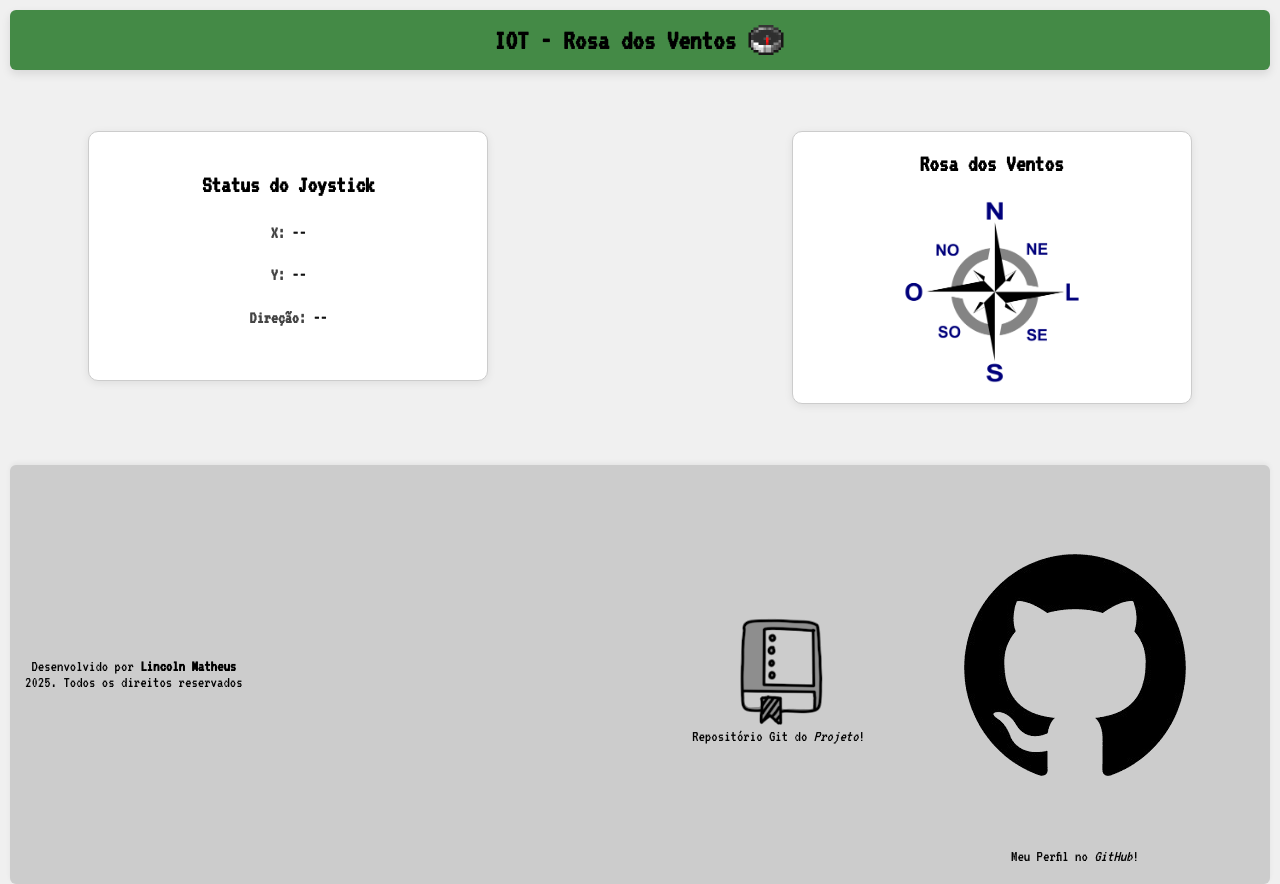
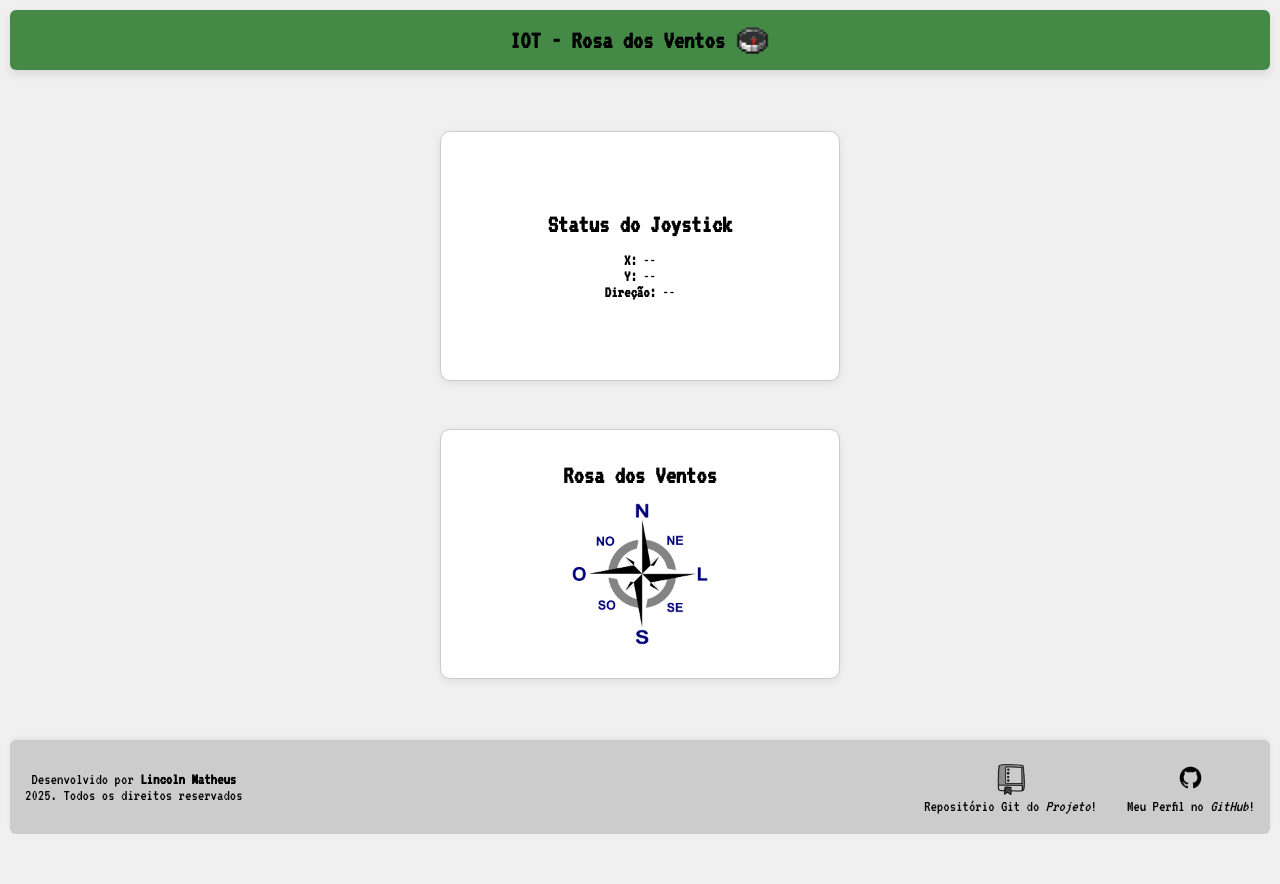
Before and after one commit to LincolnMatheus97/Api-Iot-RSE, a Flask app: page /dashboard/joystick in a window 1280 px wide. After the commit the page ends 834 px from the top, so only its background shows below. Run offline with Flask 3, Linux system fonts and the light colour scheme; some libraries are stand-ins or nearby versions.

Commit message:
:truck: chore: Atualiza o css do joystick

```diff
--- a/static/css/joystick.css
+++ b/static/css/joystick.css
@@ -15,11 +15,11 @@ body {
     display: flex;
     flex-direction: column;
     min-height: 100%;
+
 }
 
-/* HEADER - Estilo consistente com botoes.css */
 header {
-    min-height: 60px; /* Igual ao botoes.css */
+    min-height: 60px;
     background-color: #448a46;
     display: flex;
     align-items: center;
@@ -33,31 +33,29 @@ header {
 }
 
 header h1 {
-    font-size: 1.6rem; /* Igual ao botoes.css */
+    font-size: 1.6rem;
+
 }
 
-/* MAIN - Estilo consistente com botoes.css */
 main {
     flex-grow: 1;
-    font-family: Arial, sans-serif; /* Fallback */
+    font-family: Arial, sans-serif;
     text-align: center;
     display: flex;
-    flex-direction: column; /* Empilha .box por padrão */
+    flex-direction: column;
     align-items: center;
-    /* justify-content: center;  Pode ser center ou space-around dependendo se as boxes preenchem */
+    justify-content: center;
     padding: 20px 15px;
     width: 100%;
-    gap: 20px; /* Espaço entre as .box */
 }
 
-/* FOOTER - Estilo consistente com botoes.css */
 footer{
     min-height: 60px;
     background-color: #ccc;
     display: flex;
     flex-direction: column;
     align-items: center;
-    justify-content: space-around; /* Igual ao botoes.css */
+    justify-content: space-around;
     text-align: center;
     padding: 15px;
     margin: 10px;
@@ -76,10 +74,9 @@ footer{
 }
 
 .div-footer figure {
-    margin: 5px 0; /* Igual ao botoes.css */
+    margin: 5px 0;
 }
 
-/* BOX - Estilo base consistente, com ajustes para conteúdo do joystick */
 .box {
     display: flex;
     flex-direction: column;
@@ -87,10 +84,10 @@ footer{
     align-items: center;
     border: 1px solid #ccc;
     padding: 20px;
-    margin: 10px 0; /* Margem vertical, main centraliza horizontalmente */
+    margin: 15px 0;
     width: 90%;
-    max-width: 380px; /* Pode ser um pouco maior para o joystick se necessário */
-    min-height: 250px; /* Ajustar para conteúdo do joystick */
+    max-width: 350px;
+    min-height: 250px;
     border-radius: 10px;
     background-color: #fff;
     box-shadow: 0 2px 8px rgba(0, 0, 0, 0.08);
@@ -98,116 +95,75 @@ footer{
 }
 
 .box h1 {
-    font-size: 1.6rem; /* Consistente com botoes.css */
+    font-size: 1.6rem;
     margin-bottom: 15px;
 }
 
-/* Estilos específicos para os parágrafos de status do joystick */
-.box p {
-    font-size: 1.2rem; /* Um pouco maior para dados do joystick */
-    margin: 8px 0;
-    line-height: 1.5;
-}
-.box p strong {
-    color: #444;
-}
-.box p span {
-    font-weight: bold;
-    color: #111;
+#rosaDosVentos {
+    width: 70%; /* Ajustar conforme necessário */
+    max-width: 140px; /* Ajustar conforme necessário */
+    height: auto;
+    transition: transform 0.5s ease-out;
 }
 
-/* ROSA DOS VENTOS - Estilo específico */
-#rosaDosVentos {
-    width: 60%; /* Ajustar conforme necessário para caber bem */
-    max-width: 160px; /* Limite máximo */
-    height: auto;
-    transition: transform 0.5s ease-out;
-    margin-top: 10px; /* Espaço se houver título acima dela na mesma box */
-}
 
-/* ÍCONES - Estilo consistente */
-.footer-icon { /* Usar esta classe no HTML para as imagens do footer */
+#imagem-git, #header-gif {
     width: 35px;
     height: 35px;
 }
 
 #header-gif {
-    width: 35px;
-    height: 35px;
-    margin-left: 10px; /* Igual ao botoes.css */
+    margin-left: 10px;
 }
 
-
-/* --- MEDIA QUERIES --- (Consistentes com botoes.css, com ajustes para joystick se necessário) */
-
-/* Tablets e telas um pouco maiores */
-@media (min-width: 768px) { /* Ponto de quebra para layout lado a lado das .box */
-    main {
-        flex-direction: row;
-        justify-content: space-around;
-        align-items: flex-start; /* Alinhar ao topo se tiverem alturas diferentes */
+/* Media Query para Tablets e telas um pouco maiores */
+@media (min-width: 600px) {
+    .box {
+        /* width: 45%; */ /* Só se tiver múltiplas boxes lado a lado */
+        max-width: 400px;
     }
-    .box {
-        width: 45%; /* Duas caixas por linha */
-        margin: 15px; /* Adicionar margem para espaçamento */
-        max-width: 400px; /* Igual ao botoes.css */
-    }
-    /* Estilos de footer e div-footer para telas maiores */
     .div-footer {
         flex-direction: row;
         gap: 30px;
     }
     footer {
         flex-direction: row;
-        justify-content: space-between;
-    }
-    /* Ajustes de fonte se necessário para consistência */
-    header h1 {
-        font-size: 1.8rem; /* Se usado no botoes.css para este breakpoint */
-    }
-    .box h1 {
-        font-size: 1.5rem; /* Se usado no botoes.css para este breakpoint */
-    }
-     .box p {
-        font-size: 1.1rem; /* Se usado no botoes.css para este breakpoint */
-    }
-    #rosaDosVentos {
-        max-width: 180px;
-    }
-    .footer-icon, #header-gif {
-        width: 40px; /* Aumentar um pouco em telas maiores */
-        height: 40px;
+        justify-content: space-between; /* Alinhar texto à esquerda e ícones à direita */
     }
 }
 
-/* Celulares Menores */
-@media (max-width: 480px) { /* Ponto de quebra para ajustes mais finos em celulares */
+
+/* Media Query para Tablets (orientação retrato e celulares maiores) */
+@media (max-width: 768px) {
+    header h1 {
+        font-size: 1.5rem;
+    }
+    #imagem-git, #header-gif {
+        width: 30px;
+        height: 30px;
+    }
+}
+
+/* Media Query para Celulares Menores */
+@media (max-width: 360px) { /* Ponto de quebra para telas bem pequenas */
     header h1 {
         font-size: 1.3rem;
     }
     #header-gif {
-        /* display: none; Opcional, se quiser esconder */
-        width: 28px;
-        height: 28px;
-    }
-    main {
-        padding: 15px 10px;
-        gap: 15px;
+        display: none;
     }
     .box {
         padding: 15px;
-        min-height: auto; /* Altura baseada no conteúdo */
-        width: 95%;
+        min-height: auto;
+        width: 95%; /* Ocupar mais da tela */
     }
     .box h1 {
         font-size: 1.2rem;
     }
-    .box p {
-        font-size: 1rem;
+    #rosaDosVentos {
+        max-width: 100px;
     }
-    #rosaDosVentos {
-        max-width: 130px;
-    }
+
     footer {
         font-size: 0.85rem;
         padding: 10px;
@@ -216,7 +172,7 @@ footer{
     .div-footer figure figcaption {
         font-size: 0.75rem;
     }
-    .footer-icon {
+    #imagem-git {
         width: 25px;
         height: 25px;
     }
```
